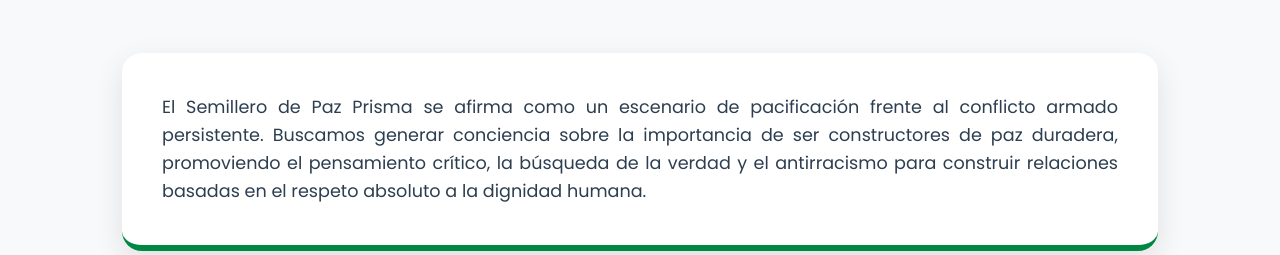
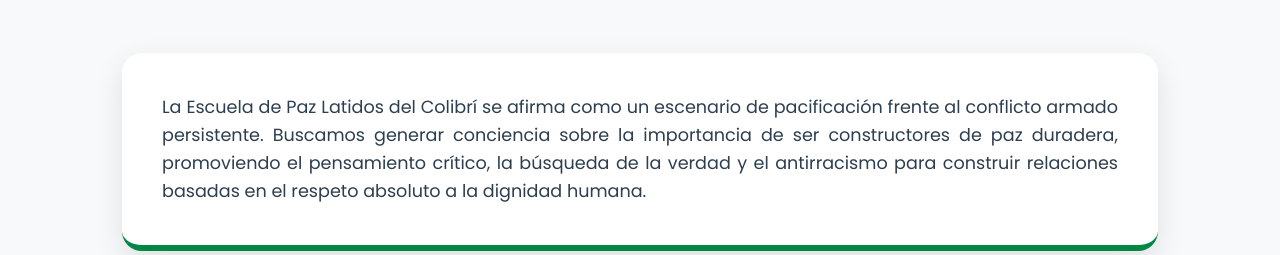
Before and after one commit to elamdo/paz_prisma, a plain HTML site: page index.html in a window 1280 px wide. Shown: the part 971-1226 px from the top of the page. Drawn offline with Linux system fonts and the light colour scheme.

Commit message:
Update index.html

```diff
--- a/index.html
+++ b/index.html
@@ -117,7 +117,7 @@
     </div>
     <div class="card" style="margin-bottom: 4rem;">
         <p style="font-size: 1.1rem; text-align: justify;">
-            El Semillero de Paz Prisma se afirma como un escenario de pacificación frente al conflicto armado persistente. Buscamos generar conciencia sobre la importancia de ser constructores de paz duradera, promoviendo el pensamiento crítico, la búsqueda de la verdad y el antirracismo para construir relaciones basadas en el respeto absoluto a la dignidad humana.
+            La Escuela de Paz Latidos del Colibrí se afirma como un escenario de pacificación frente al conflicto armado persistente. Buscamos generar conciencia sobre la importancia de ser constructores de paz duradera, promoviendo el pensamiento crítico, la búsqueda de la verdad y el antirracismo para construir relaciones basadas en el respeto absoluto a la dignidad humana.
         </p>
     </div>
     <div class="grid">
```
